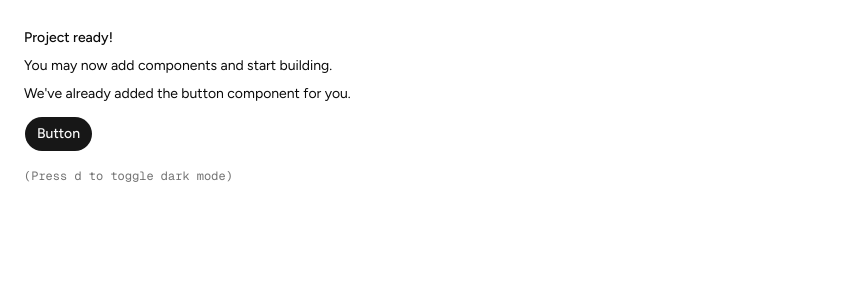
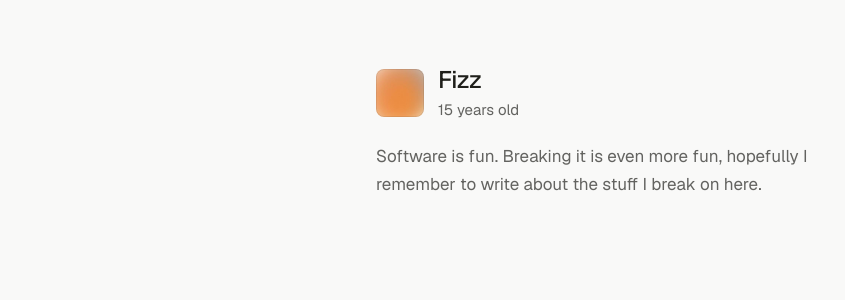
Before and after one commit to realfizz/fizblg, a Next.js app: page / in a window 1280 px wide. Shown: the top 300 px of the page, without its empty margins (0-845 px from the left). Built offline with nearby package versions, Linux system fonts and the light colour scheme.

Commit message:
feat: add hero to site

```diff
--- a/app/globals.css
+++ b/app/globals.css
@@ -2,11 +2,13 @@
 @import "tw-animate-css";
 @import "shadcn/tailwind.css";
 
-@custom-variant dark (&:is(.dark *));
+@custom-variant dark (&:where(.dark, .dark *));
 
 @theme inline {
   --font-heading: var(--font-sans);
-    --font-sans: var(--font-sans);
+  --font-sans: var(--font-geist-sans);
+  --font-mono: var(--font-geist-mono);
+
   --color-sidebar-ring: var(--sidebar-ring);
   --color-sidebar-border: var(--sidebar-border);
   --color-sidebar-accent-foreground: var(--sidebar-accent-foreground);
@@ -38,92 +40,139 @@
   --color-card: var(--card);
   --color-foreground: var(--foreground);
   --color-background: var(--background);
+
+  --color-fg-secondary: var(--fg-secondary);
+  --color-fg-tertiary: var(--fg-tertiary);
+  --color-surface-hover: var(--surface-hover);
+  --color-brand: var(--brand);
+  --color-brand-foreground: var(--brand-foreground);
+
   --radius-sm: calc(var(--radius) * 0.6);
-    --radius-md: calc(var(--radius) * 0.8);
+  --radius-md: calc(var(--radius) * 0.7);
   --radius-lg: var(--radius);
   --radius-xl: calc(var(--radius) * 1.4);
   --radius-2xl: calc(var(--radius) * 1.8);
   --radius-3xl: calc(var(--radius) * 2.2);
   --radius-4xl: calc(var(--radius) * 2.6);
+  --radius-control: 0.35rem;
 }
 
 :root {
-    --background: oklch(1 0 0);
-    --foreground: oklch(0.145 0 0);
+  --background: oklch(0.982 0.001 106.4);
+  --foreground: oklch(0.237 0.009 107.1);
+
   --card: oklch(1 0 0);
-    --card-foreground: oklch(0.145 0 0);
+  --card-foreground: oklch(0.237 0.009 107.1);
+
   --popover: oklch(1 0 0);
-    --popover-foreground: oklch(0.145 0 0);
-    --primary: oklch(0.205 0 0);
-    --primary-foreground: oklch(0.985 0 0);
-    --secondary: oklch(0.97 0 0);
-    --secondary-foreground: oklch(0.205 0 0);
-    --muted: oklch(0.97 0 0);
-    --muted-foreground: oklch(0.556 0 0);
-    --accent: oklch(0.97 0 0);
-    --accent-foreground: oklch(0.205 0 0);
-    --destructive: oklch(0.577 0.245 27.325);
-    --border: oklch(0.922 0 0);
-    --input: oklch(0.922 0 0);
-    --ring: oklch(0.708 0 0);
-    --chart-1: oklch(0.87 0 0);
-    --chart-2: oklch(0.556 0 0);
-    --chart-3: oklch(0.439 0 0);
-    --chart-4: oklch(0.371 0 0);
-    --chart-5: oklch(0.269 0 0);
-    --radius: 0.625rem;
-    --sidebar: oklch(0.985 0 0);
-    --sidebar-foreground: oklch(0.145 0 0);
-    --sidebar-primary: oklch(0.205 0 0);
-    --sidebar-primary-foreground: oklch(0.985 0 0);
-    --sidebar-accent: oklch(0.97 0 0);
-    --sidebar-accent-foreground: oklch(0.205 0 0);
-    --sidebar-border: oklch(0.922 0 0);
-    --sidebar-ring: oklch(0.708 0 0);
+  --popover-foreground: oklch(0.237 0.009 107.1);
+
+  --primary: oklch(0.237 0.009 107.1);
+  --primary-foreground: oklch(0.982 0.001 106.4);
+
+  --secondary: oklch(0 0 0 / 4%);
+  --secondary-foreground: oklch(0.237 0.009 107.1);
+
+  --muted: oklch(0 0 0 / 4%);
+  --muted-foreground: oklch(0.499 0.005 106.6);
+
+  --accent: oklch(0 0 0 / 3%);
+  --accent-foreground: oklch(0.237 0.009 107.1);
+
+  --destructive: oklch(0.55 0.2 25);
+
+  --border: oklch(0 0 0 / 8%);
+  --input: oklch(0 0 0 / 8%);
+  --ring: oklch(0.624 0.14 49.6);
+
+  --fg-secondary: oklch(0.499 0.005 106.6);
+  --fg-tertiary: oklch(0.685 0.006 106.6);
+  --surface-hover: oklch(0 0 0 / 3%);
+
+  --brand: oklch(0.624 0.14 49.6);
+  --brand-foreground: oklch(1 0 0);
+
+  --chart-1: oklch(0.73 0.136 55.5);
+  --chart-2: oklch(0.624 0.14 49.6);
+  --chart-3: oklch(0.685 0.006 106.6);
+  --chart-4: oklch(0.237 0.009 107.1);
+  --chart-5: oklch(0 0 0 / 12%);
+
+  --radius: 0.5rem;
+
+  --sidebar: oklch(0.982 0.001 106.4);
+  --sidebar-foreground: oklch(0.237 0.009 107.1);
+  --sidebar-primary: oklch(0.624 0.14 49.6);
+  --sidebar-primary-foreground: oklch(1 0 0);
+  --sidebar-accent: oklch(0 0 0 / 3%);
+  --sidebar-accent-foreground: oklch(0.237 0.009 107.1);
+  --sidebar-border: oklch(0 0 0 / 8%);
+  --sidebar-ring: oklch(0.624 0.14 49.6);
 }
 
 .dark {
-    --background: oklch(0.145 0 0);
-    --foreground: oklch(0.985 0 0);
-    --card: oklch(0.205 0 0);
-    --card-foreground: oklch(0.985 0 0);
-    --popover: oklch(0.205 0 0);
-    --popover-foreground: oklch(0.985 0 0);
-    --primary: oklch(0.922 0 0);
-    --primary-foreground: oklch(0.205 0 0);
-    --secondary: oklch(0.269 0 0);
-    --secondary-foreground: oklch(0.985 0 0);
-    --muted: oklch(0.269 0 0);
-    --muted-foreground: oklch(0.708 0 0);
-    --accent: oklch(0.269 0 0);
-    --accent-foreground: oklch(0.985 0 0);
-    --destructive: oklch(0.704 0.191 22.216);
-    --border: oklch(1 0 0 / 10%);
-    --input: oklch(1 0 0 / 15%);
-    --ring: oklch(0.556 0 0);
-    --chart-1: oklch(0.87 0 0);
-    --chart-2: oklch(0.556 0 0);
-    --chart-3: oklch(0.439 0 0);
-    --chart-4: oklch(0.371 0 0);
-    --chart-5: oklch(0.269 0 0);
-    --sidebar: oklch(0.205 0 0);
-    --sidebar-foreground: oklch(0.985 0 0);
-    --sidebar-primary: oklch(0.488 0.243 264.376);
-    --sidebar-primary-foreground: oklch(0.985 0 0);
-    --sidebar-accent: oklch(0.269 0 0);
-    --sidebar-accent-foreground: oklch(0.985 0 0);
-    --sidebar-border: oklch(1 0 0 / 10%);
-    --sidebar-ring: oklch(0.556 0 0);
+  --background: oklch(0.163 0.002 106.6);
+  --foreground: oklch(0.927 0.007 106.5);
+
+  --card: oklch(0.2 0.002 106.6);
+  --card-foreground: oklch(0.927 0.007 106.5);
+
+  --popover: oklch(0.2 0.002 106.6);
+  --popover-foreground: oklch(0.927 0.007 106.5);
+
+  --primary: oklch(0.927 0.007 106.5);
+  --primary-foreground: oklch(0.163 0.002 106.6);
+
+  --secondary: oklch(1 0 0 / 6%);
+  --secondary-foreground: oklch(0.927 0.007 106.5);
+
+  --muted: oklch(1 0 0 / 6%);
+  --muted-foreground: oklch(0.714 0.007 106.6);
+
+  --accent: oklch(1 0 0 / 3.5%);
+  --accent-foreground: oklch(0.927 0.007 106.5);
+
+  --destructive: oklch(0.65 0.18 22);
+
+  --border: oklch(1 0 0 / 8%);
+  --input: oklch(1 0 0 / 12%);
+  --ring: oklch(0.73 0.136 55.5);
+
+  --fg-secondary: oklch(0.714 0.007 106.6);
+  --fg-tertiary: oklch(0.54 0.008 106.7);
+  --surface-hover: oklch(1 0 0 / 3.5%);
+
+  --brand: oklch(0.73 0.136 55.5);
+  --brand-foreground: oklch(0.163 0.002 106.6);
+
+  --chart-1: oklch(0.73 0.136 55.5);
+  --chart-2: oklch(0.788 0.116 60.7);
+  --chart-3: oklch(0.54 0.008 106.7);
+  --chart-4: oklch(0.927 0.007 106.5);
+  --chart-5: oklch(1 0 0 / 12%);
+
+  --sidebar: oklch(0.2 0.002 106.6);
+  --sidebar-foreground: oklch(0.927 0.007 106.5);
+  --sidebar-primary: oklch(0.73 0.136 55.5);
+  --sidebar-primary-foreground: oklch(0.163 0.002 106.6);
+  --sidebar-accent: oklch(1 0 0 / 3.5%);
+  --sidebar-accent-foreground: oklch(0.927 0.007 106.5);
+  --sidebar-border: oklch(1 0 0 / 8%);
+  --sidebar-ring: oklch(0.73 0.136 55.5);
 }
 
 @layer base {
   * {
     @apply border-border outline-ring/50;
   }
+
+  html {
+    scroll-behavior: smooth;
+    -webkit-font-smoothing: antialiased;
+    -moz-osx-font-smoothing: grayscale;
+  }
+
   body {
-    @apply bg-background text-foreground;
-    }
-  html {
-    @apply font-sans;
+    @apply bg-background text-foreground font-sans antialiased;
   }
 }
--- a/app/layout.tsx
+++ b/app/layout.tsx
@@ -1,15 +1,20 @@
-import { Geist, Geist_Mono, Figtree } from "next/font/google"
+import type { Metadata } from "next"
+import { GeistSans } from "geist/font/sans"
+import { GeistMono } from "geist/font/mono"
 
 import "./globals.css"
 import { ThemeProvider } from "@/components/theme-provider"
-import { cn } from "@/lib/utils";
+import { cn } from "@/lib/utils"
 
-const figtree = Figtree({subsets:['latin'],variable:'--font-sans'})
-
-const fontMono = Geist_Mono({
-  subsets: ["latin"],
-  variable: "--font-mono",
-})
+export const metadata: Metadata = {
+  title: "Fizz",
+  icons: {
+    icon: [
+      { url: "/favicon.ico", sizes: "any" },
+      { url: "/favicon.png", type: "image/png", sizes: "32x32" },
+    ],
+  },
+}
 
 export default function RootLayout({
   children,
@@ -20,9 +25,13 @@ export default function RootLayout({
     <html
       lang="en"
       suppressHydrationWarning
-      className={cn("antialiased", fontMono.variable, "font-sans", figtree.variable)}
+      className={cn(
+        "font-sans antialiased",
+        GeistSans.variable,
+        GeistMono.variable
+      )}
     >
-      <body>
+      <body className="min-h-dvh">
         <ThemeProvider>{children}</ThemeProvider>
       </body>
     </html>
--- a/app/page.tsx
+++ b/app/page.tsx
@@ -1,19 +1,38 @@
-import { Button } from "@/components/ui/button"
+import Image from "next/image"
 
 export default function Page() {
   return (
-    <div className="flex min-h-svh p-6">
-      <div className="flex max-w-md min-w-0 flex-col gap-4 text-sm leading-loose">
-        <div>
-          <h1 className="font-medium">Project ready!</h1>
-          <p>You may now add components and start building.</p>
-          <p>We&apos;ve already added the button component for you.</p>
-          <Button className="mt-2">Button</Button>
+    <main className="mx-auto max-w-xl px-6 py-12 md:py-16">
+      <section>
+        <div className="flex items-center gap-3.5">
+          <Image
+            src="/avatar.jpg"
+            alt="Fizz"
+            width={48}
+            height={48}
+            priority
+            className="size-12 rounded-lg outline outline-1 -outline-offset-1 outline-border"
+          />
+
+          <div>
+            <h1 className="text-2xl font-medium tracking-tight text-foreground">
+              Fizz
+            </h1>
+
+            <p className="mt-0.5 text-[15px] leading-6 text-fg-secondary">
+              <span className="inline-flex items-center gap-1.5">
+                {/* <span aria-hidden>🇬🇧</span> */}
+                {/* <span>UK</span> */}
+              </span>
+              15 years old
+            </p>
+          </div>
         </div>
-        <div className="font-mono text-xs text-muted-foreground">
-          (Press <kbd>d</kbd> to toggle dark mode)
-        </div>
-      </div>
-    </div>
+
+        <p className="mt-5 max-w-lg text-[17px] leading-7 text-fg-secondary">
+          Software is fun. Breaking it is even more fun, hopefully I remember to write about the stuff I break on here.
+        </p>
+      </section>
+    </main>
   )
 }
--- a/components/ui/button.tsx
+++ b/components/ui/button.tsx
@@ -4,7 +4,7 @@ import { cva, type VariantProps } from "class-variance-authority"
 import { cn } from "@/lib/utils"
 
 const buttonVariants = cva(
-  "group/button inline-flex shrink-0 items-center justify-center rounded-4xl border border-transparent bg-clip-padding text-sm font-medium whitespace-nowrap transition-all outline-none select-none focus-visible:border-ring focus-visible:ring-[3px] focus-visible:ring-ring/50 active:not-aria-[haspopup]:translate-y-px disabled:pointer-events-none disabled:opacity-50 aria-invalid:border-destructive aria-invalid:ring-[3px] aria-invalid:ring-destructive/20 dark:aria-invalid:border-destructive/50 dark:aria-invalid:ring-destructive/40 [&_svg]:pointer-events-none [&_svg]:shrink-0 [&_svg:not([class*='size-'])]:size-4",
+  "group/button inline-flex shrink-0 items-center justify-center rounded-[0.35rem] border border-transparent bg-clip-padding text-sm font-medium whitespace-nowrap transition-all outline-none select-none focus-visible:border-ring focus-visible:ring-[3px] focus-visible:ring-ring/50 active:not-aria-[haspopup]:translate-y-px disabled:pointer-events-none disabled:opacity-50 aria-invalid:border-destructive aria-invalid:ring-[3px] aria-invalid:ring-destructive/20 dark:aria-invalid:border-destructive/50 dark:aria-invalid:ring-destructive/40 [&_svg]:pointer-events-none [&_svg]:shrink-0 [&_svg:not([class*='size-'])]:size-4",
   {
     variants: {
       variant: {
@@ -21,14 +21,14 @@ const buttonVariants = cva(
       },
       size: {
         default:
-          "h-9 gap-1.5 px-3 has-data-[icon=inline-end]:pr-2.5 has-data-[icon=inline-start]:pl-2.5",
-        xs: "h-6 gap-1 px-2.5 text-xs has-data-[icon=inline-end]:pr-2 has-data-[icon=inline-start]:pl-2 [&_svg:not([class*='size-'])]:size-3",
-        sm: "h-8 gap-1 px-3 has-data-[icon=inline-end]:pr-2 has-data-[icon=inline-start]:pl-2",
-        lg: "h-10 gap-1.5 px-4 has-data-[icon=inline-end]:pr-3 has-data-[icon=inline-start]:pl-3",
-        icon: "size-9",
+          "h-8 gap-1.5 px-3 has-data-[icon=inline-end]:pr-2.5 has-data-[icon=inline-start]:pl-2.5",
+        xs: "h-6 gap-1 px-2 text-xs has-data-[icon=inline-end]:pr-1.5 has-data-[icon=inline-start]:pl-1.5 [&_svg:not([class*='size-'])]:size-3",
+        sm: "h-7 gap-1 px-2.5 text-[0.8rem] has-data-[icon=inline-end]:pr-2 has-data-[icon=inline-start]:pl-2",
+        lg: "h-9 gap-1.5 px-3.5 has-data-[icon=inline-end]:pr-3 has-data-[icon=inline-start]:pl-3",
+        icon: "size-8",
         "icon-xs": "size-6 [&_svg:not([class*='size-'])]:size-3",
-        "icon-sm": "size-8",
-        "icon-lg": "size-10",
+        "icon-sm": "size-7",
+        "icon-lg": "size-9",
       },
     },
     defaultVariants: {
--- a/package.json
+++ b/package.json
@@ -17,6 +17,7 @@
     "@hugeicons/react": "^1.1.9",
     "class-variance-authority": "^0.7.1",
     "clsx": "^2.1.1",
+    "geist": "^1.7.2",
     "next": "16.2.6",
     "next-themes": "^0.4.6",
     "react": "19.2.4",
```
Also changed, not shown: public/avatar.jpg (added), 1 other file (tests, documents, lock files or other folders). Lines whose indentation alone changed are shown as unchanged.
